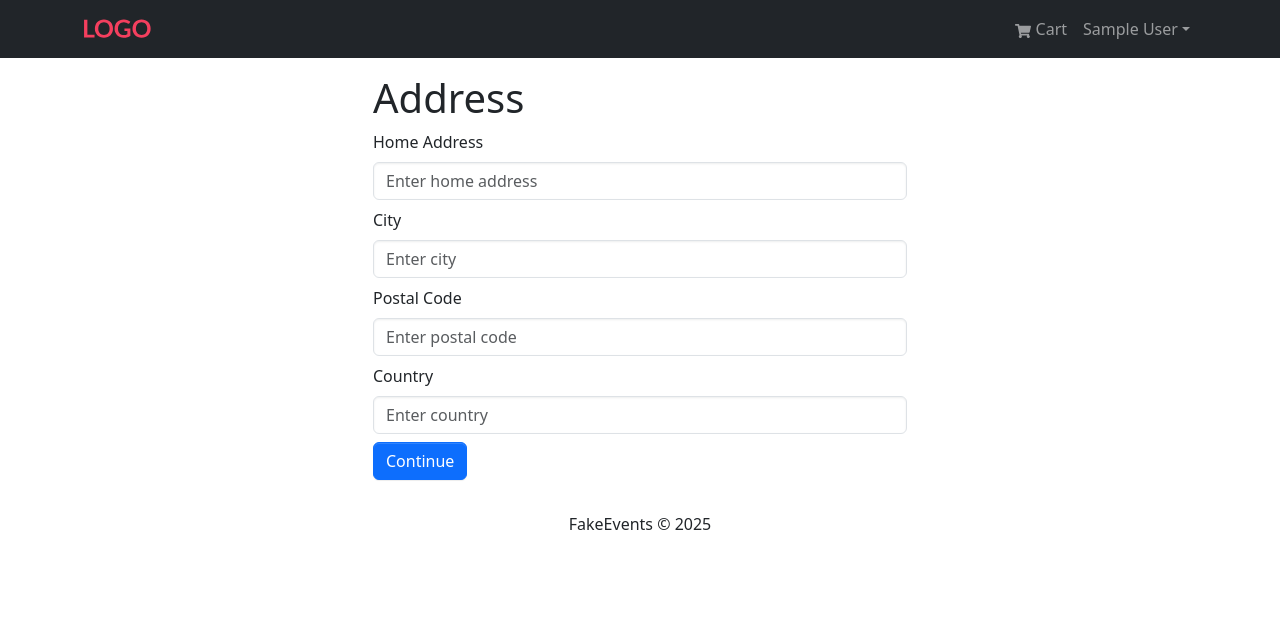
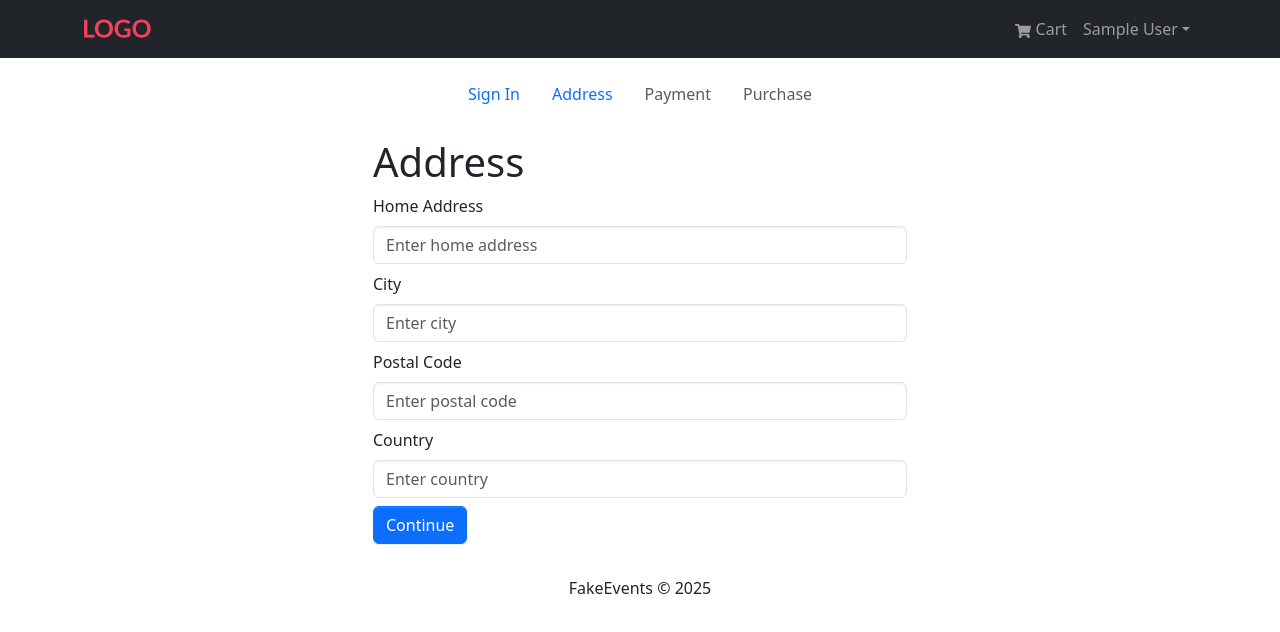
Before and after one commit to almalcaal/event-management-and-ticket-booking-system, a React (Vite) app in the folder frontend/: page /address in a window 1280 px wide. Shown: the top 632 px of the page. Built offline with nearby package versions, Linux system fonts and the light colour scheme; sample sign-in values are in the browser's storage.

Commit message:
frontend - checkout steps component

```diff
--- /dev/null
+++ b/frontend/src/components/feature-specific/CheckoutSteps.component.jsx
@@ -0,0 +1,51 @@
+import React from "react";
+import { Nav } from "react-bootstrap";
+import { LinkContainer } from "react-router-bootstrap";
+
+const CheckoutSteps = ({ step1, step2, step3, step4 }) => {
+  return (
+    <Nav className="justify-content-center mb-4">
+      <Nav.Item>
+        {step1 ? (
+          <LinkContainer to="/login">
+            <Nav.Link>Sign In</Nav.Link>
+          </LinkContainer>
+        ) : (
+          <Nav.Link disabled>Sign In</Nav.Link>
+        )}
+      </Nav.Item>
+
+      <Nav.Item>
+        {step2 ? (
+          <LinkContainer to="/address">
+            <Nav.Link>Address</Nav.Link>
+          </LinkContainer>
+        ) : (
+          <Nav.Link disabled>Address</Nav.Link>
+        )}
+      </Nav.Item>
+
+      <Nav.Item>
+        {step3 ? (
+          <LinkContainer to="/payment">
+            <Nav.Link>Payment</Nav.Link>
+          </LinkContainer>
+        ) : (
+          <Nav.Link disabled>Payment</Nav.Link>
+        )}
+      </Nav.Item>
+
+      <Nav.Item>
+        {step4 ? (
+          <LinkContainer to="/purchase">
+            <Nav.Link>Purchase</Nav.Link>
+          </LinkContainer>
+        ) : (
+          <Nav.Link disabled>Purchase</Nav.Link>
+        )}
+      </Nav.Item>
+    </Nav>
+  );
+};
+
+export default CheckoutSteps;
--- a/frontend/src/screens/Address.screen.jsx
+++ b/frontend/src/screens/Address.screen.jsx
@@ -1,6 +1,7 @@
 import { useState } from "react";
 import { Form, Button } from "react-bootstrap";
 import FormContainer from "../components/common/FormContainer.component.jsx";
+import CheckoutSteps from "../components/feature-specific/CheckoutSteps.component.jsx";
 
 import { useDispatch, useSelector } from "react-redux";
 import { useNavigate } from "react-router-dom";
@@ -26,6 +27,7 @@
 
   return (
     <FormContainer>
+      <CheckoutSteps step1 step2 />
       <h1>Address</h1>
       <Form onSubmit={submitHandler}>
         <Form.Group className="my-2" controlId="address">
```
